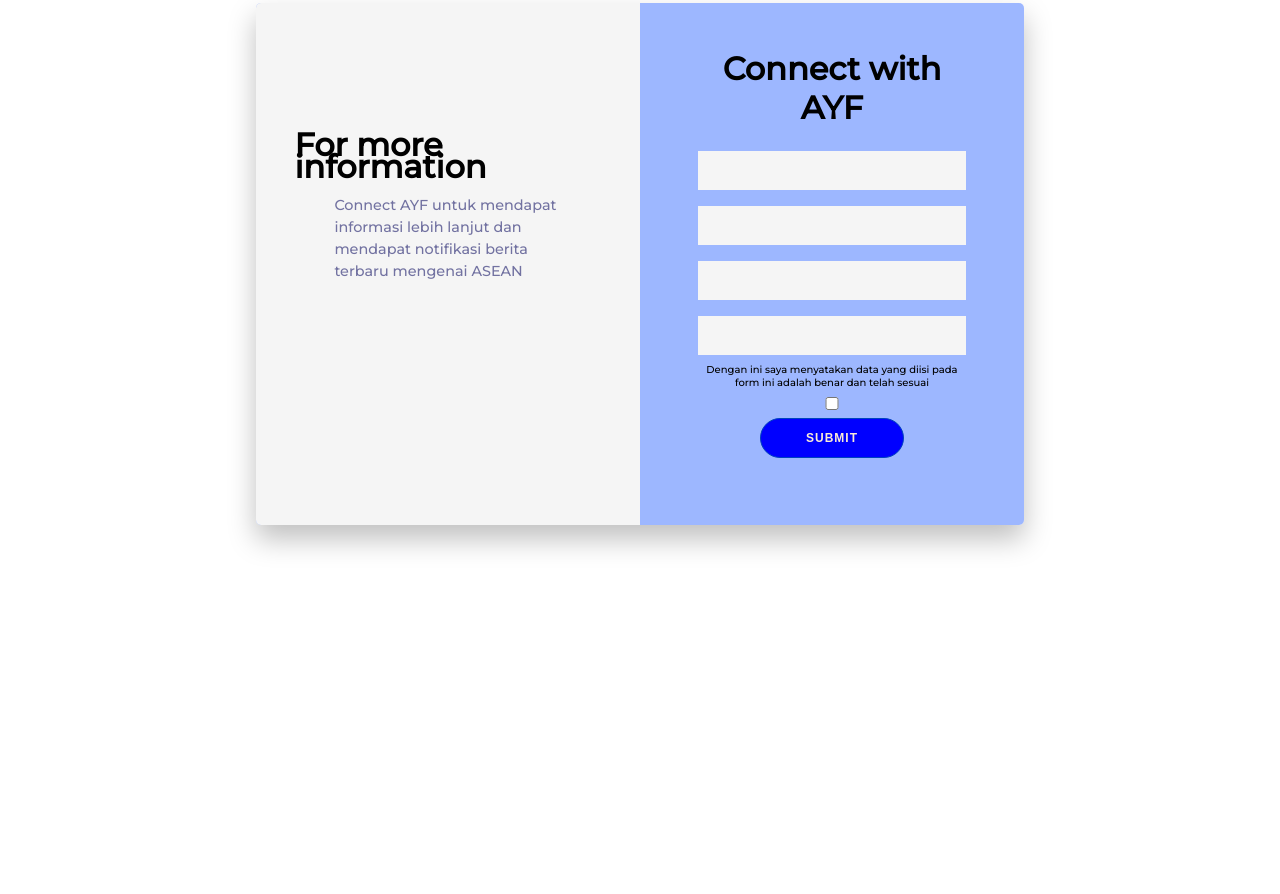
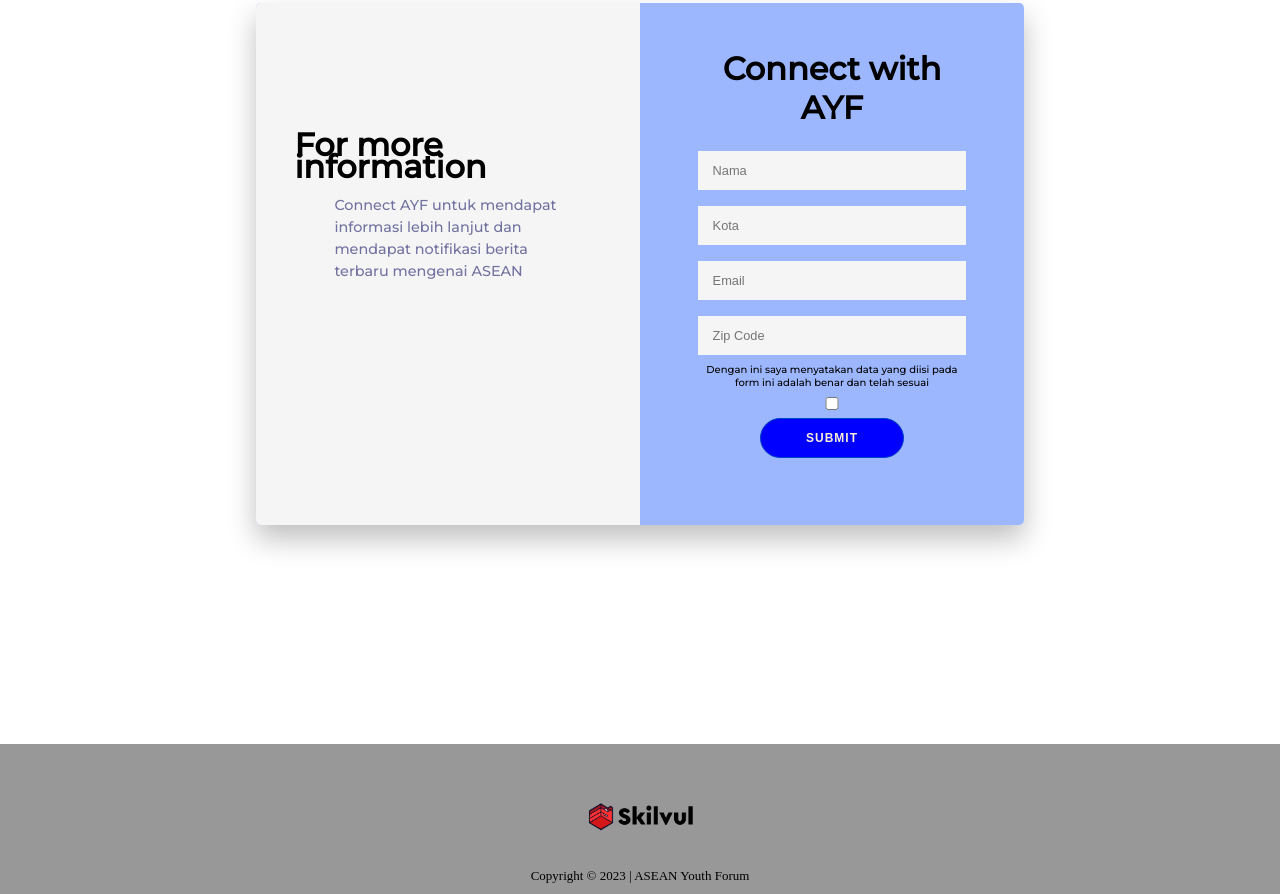
Before and after one commit to icharussya/landing-page-ayf, a plain HTML site: page index.html in a window 1280 px wide. Shown: the part 1881-2775 px from the top of the page. Before the commit the page ends 2625 px from the top, so only its background shows below. Drawn offline with Linux system fonts and the light colour scheme.

Commit message:
menambah placeholder input

```diff
--- a/index.html
+++ b/index.html
@@ -7,6 +7,7 @@
     <title>ASEAN Youth Forum</title>
     <link href="asean logo.png" rel="shortcut icon">
     <link rel="stylesheet" href="style.css">
+    <script src="script.js"></script>
     <link rel="preconnect" href="https://fonts.googleapis.com">
     <link rel="preconnect" href="https://fonts.gstatic.com" crossorigin>
     <link href="https://fonts.googleapis.com/css2?family=Merriweather:ital,wght@0,300;0,400;0,700;0,900;1,300;1,400;1,700&family=Montserrat:wght@100;200;500&family=Nunito:ital,wght@0,200;0,300;0,600;1,200&family=Open+Sans:wght@300;400;600&display=swap" rel="stylesheet">
@@ -65,10 +66,10 @@
                     <div class="right-container">
                         <form action="">
                             <h2>Connect with AYF</h2>
-                            <input type="text" id="name">
-                            <input type="text" id="city">
-                            <input type="email"id="email">
-                            <input type="number" id="zip-code">
+                            <input type="text" id="name" placeholder="Nama">
+                            <input type="text" id="city" placeholder="Kota">
+                            <input type="email"id="email" placeholder="Email">
+                            <input type="number" id="zip-code" placeholder="Zip Code">
                             <div id="warning">
 
                             </div>
@@ -84,5 +85,11 @@
         </div>
     </section>
 
+    <footer>
+        <a href="https://skilvul.com"><img src="logo skilvul.png"></a>
+
+    <p class="cr">Copyright © 2023 | ASEAN Youth Forum</p>
+    </footer>
+
 </body>
 </html>
--- a/style.css
+++ b/style.css
@@ -221,3 +221,28 @@
 button:hover {
     opacity: 0.7;
 }
+
+/* FOOTER SECTION */
+
+footer{
+    height: 150px;
+    display: flex;
+    flex-direction: column;
+    justify-content: center;
+    align-items: center;
+    position: relative;
+    background-color: #00000067;
+}
+footer img {
+    height: 50px;
+    width: 125px;
+}
+.cr{
+    color: #000000;
+    font-size: 13px;
+    position: absolute;
+    left: 50%;
+    bottom: 10px;
+    transform: translateX(-50%);
+
+}
```
Also changed, not shown: logo skilvul.png (added), script.js (added).
